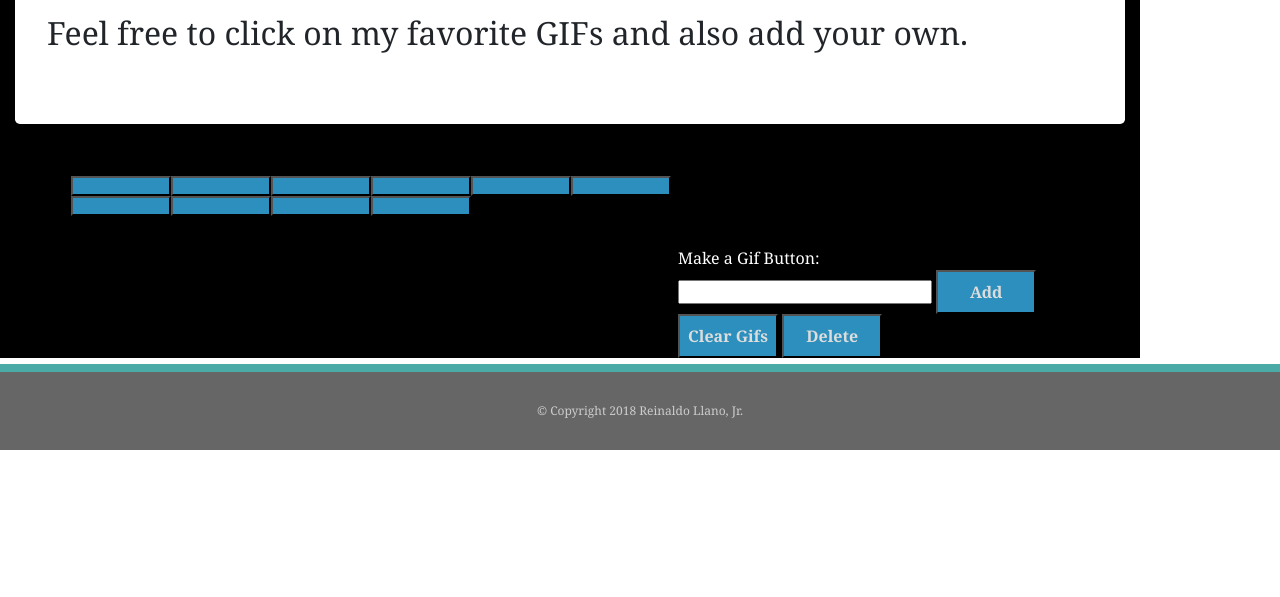
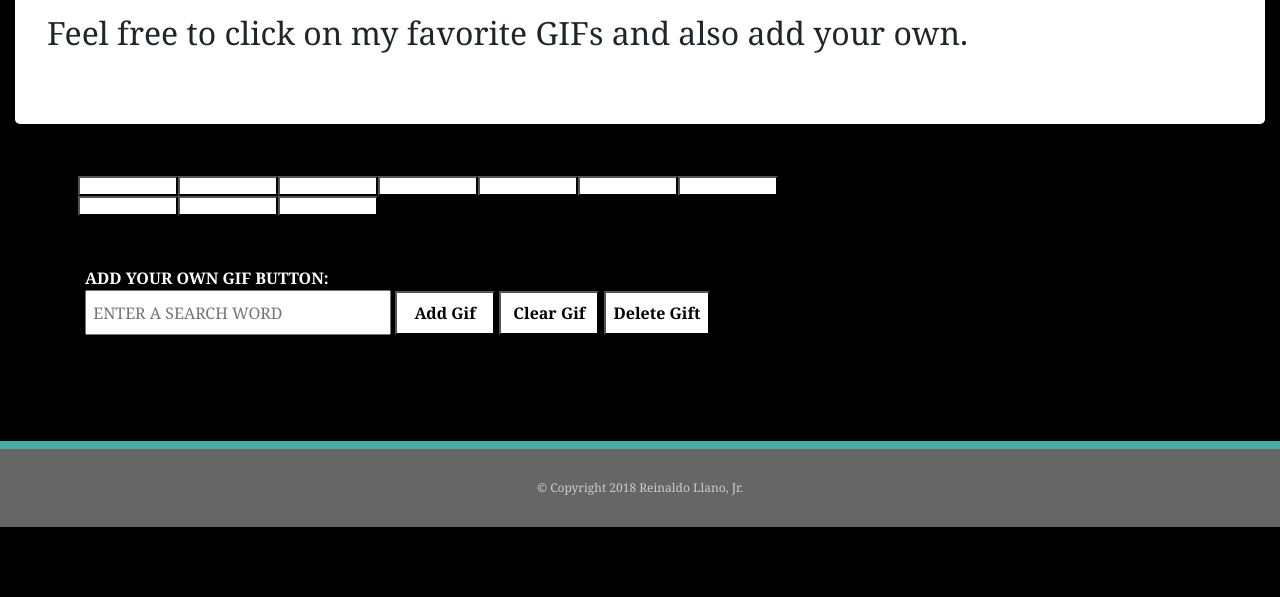
Before and after one commit to llanoreinaldo/GifTastic-Game, a plain HTML site: page index.html in a window 1280 px wide. Shown: the part 203-800 px from the top of the page. Drawn offline with nearby package versions, Linux system fonts and the light colour scheme.

Commit message:
Commit CSS Style Changes

```diff
--- a/assets/css/style.css
+++ b/assets/css/style.css
@@ -1,5 +1,6 @@
 body {
     font-family: Cambria, Cochin, Georgia, Times, 'Times New Roman', serif;
+    background-color: black;
 }
 
 .jumbotron {
@@ -14,16 +15,15 @@ form {
     color: white
 }
 
-
 .content {
     max-width: 1400px;
     margin: auto;
 }
 
-.container {
-    background-color: black;
+.container-fluid {
+
     width: 100%;
-   display: inline-block;
+    display: inline-block;
     min-height: 100px;
 }
 
@@ -39,15 +39,17 @@ form {
 .btns>button {
     float: left;
     display: block;
-
+    background-color: white;
+    color: black;
 }
 
 #query {
-    height: 24px;
+    height: 45px;
+    width: 306px
 }
 
 form {
-    float: right;
+
     min-width: 300px;
     margin-top: 10px;
     margin-right: 8%;
@@ -83,15 +85,14 @@ form {
 button {
     padding: 8px;
     min-width: 100px;
-    background-color: rgb(45, 143, 189);
-    color: rgb(220, 221, 220);
+    background-color: white;
+    color: black;
     font-family: inherit;
     font-weight: bolder;
 }
 
 .gif-results {
     clear: both;
-    /* max-width: 1000px; */
 }
 
 /*footer*/
--- a/index.html
+++ b/index.html
@@ -19,12 +19,11 @@
 
 <body>
 
-    <div class="container">
+    <div class="container-fluid">
         <br>
-
         <img class="img-fluid rounded float-right" src="assets/images/PoweredBy_200_Horizontal_Light-Backgrounds_With_Logo.gif" alt="Powered by Giphy Logo">
-         <br>
-         <br>
+        <br>
+        <br>
         <div class="jumbotron">
             <h1>Welcome to My GiftTastic Site!</h1>
             <hr>
@@ -33,24 +32,31 @@
     </div>
 
 
-    <div class="container">
+    <div class="container-fluid">
 
         <div class="btns" id="btns"></div>
-        <form>
-            Make a Gif Button:
-            <br>
-            <input type="text" name="query" id="query" />
-            <button id="add">Add</button>
-            <br>
-            <button id="clear">Clear Gifs</button>
-            <button id="delete">Delete</button>
-        </form>
+        <br>
     </div>
 
-    <div class="content">
-        <div class="gif-results" id="gif-results"></div>
+    <br>
+    <div class="container">
+        <form>
+            <strong> ADD YOUR OWN GIF BUTTON:</strong>
+            <br>
+            <input type="text" name="query" id="query" placeholder=" ENTER A SEARCH WORD" />
+            <button id="add">Add Gif</button>
+
+            <button id="clear">Clear Gif</button>
+            <button id="delete">Delete Gift</button>
+        </form>
+
     </div>
 
+    <div class="container-fluid">
+        <div class="content">
+            <div class="gif-results" id="gif-results"></div>
+        </div>
+    </div>
 
     <!-- Optional JavaScript -->
     <script src="https://cdnjs.cloudflare.com/ajax/libs/jquery/3.2.1/jquery.min.js"></script>
```
